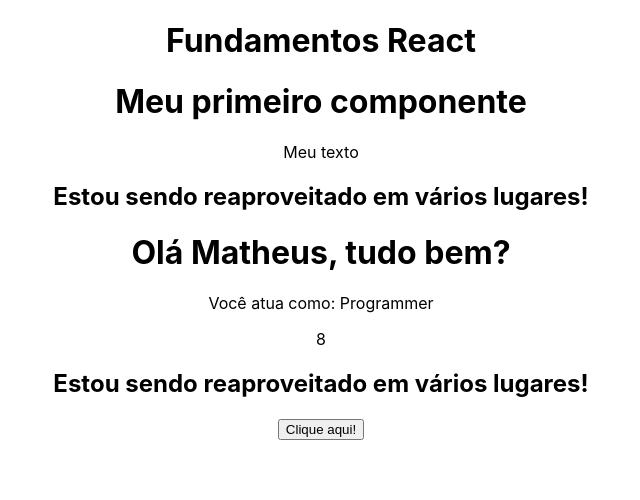
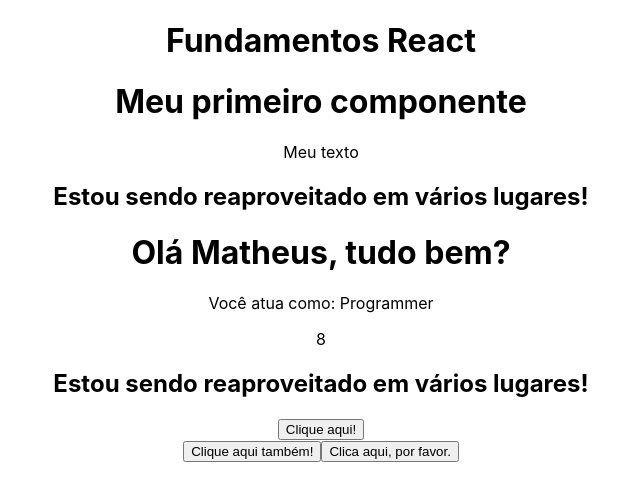
Before and after one commit to PatrikAlmeida/react, a React (Create React App) app in the folder fundamentos/: page / in a window 1280 px wide. Shown: the top 500 px of the page, without its empty margins (319-959 px from the left). Built offline with nearby package versions, Linux system fonts and the light colour scheme.

Commit message:
funções no evento

```diff
--- a/fundamentos/src/components/Events.js
+++ b/fundamentos/src/components/Events.js
@@ -9,6 +9,14 @@ const Events = () => {
             <div>
                 <button onClick={handleMyEvent}>Clique aqui!</button>
             </div>
+            <div>
+                <button onClick={() => console.log("Clicou!")}>Clique aqui também!</button>
+                <button onClick={() => {
+                    if(true) {
+                        console.log("Isso não deveria existir =)")
+                    }
+                }}>Clica aqui, por favor.</button>
+            </div>
         </div>
     )
 }
```
